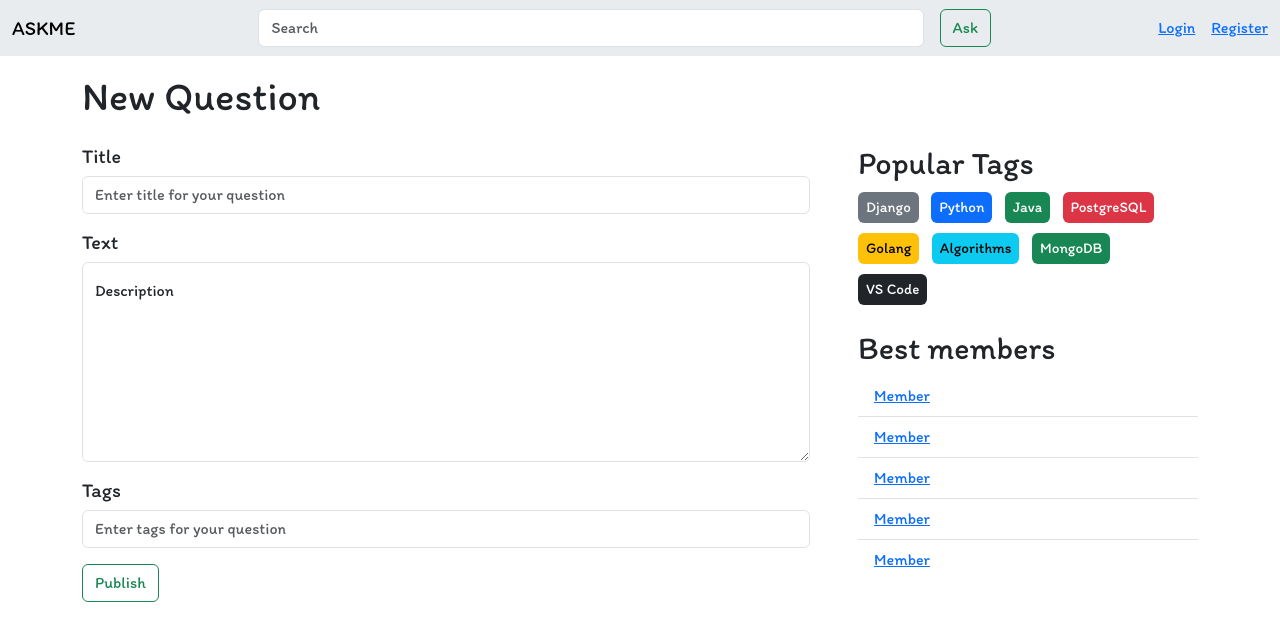
After one commit to vcreatorv/askme-nagapetyan, a Python web app: template templates/question.html in a window 1280 px wide. The commit adds this page. Shown: the top 641 px of the page. Run offline with Jinja, Linux system fonts and the light colour scheme; the template is opened without the code that fills it, so the values that code supplies are empty.

Commit message:
made tags refs, added question page

```diff
--- /dev/null
+++ b/templates/question.html
@@ -0,0 +1,109 @@
+<!doctype html>
+<html lang="en">
+
+<head>
+    <meta charset="utf-8">
+    <meta name="viewport" content="width=device-width, initial-scale=1">
+    <title>Bootstrap demo</title>
+    <link rel="stylesheet" href="../static/css/bootstrap.min.css">
+    <link rel="preconnect" href="https://fonts.googleapis.com">
+    <link rel="preconnect" href="https://fonts.gstatic.com" crossorigin>
+    <link href="https://fonts.googleapis.com/css2?family=Itim&display=swap" rel="stylesheet">
+
+    <style>
+        .badge {
+            text-decoration: none;
+            font-weight: normal;
+        }
+    </style>
+</head>
+
+<body>
+    <nav class="navbar navbar-expand-lg bg-body-secondary">
+        <div class="container-fluid">
+            <div class="d-flex w-100 justify-content-between align-items-center">
+                <a class="navbar-brand" href="#">ASKME</a>
+
+                <button class="navbar-toggler" type="button" data-bs-toggle="collapse"
+                    data-bs-target="#navbarSupportedContent" aria-controls="navbarSupportedContent"
+                    aria-expanded="false" aria-label="Toggle navigation">
+                    <span class="navbar-toggler-icon"></span>
+                </button>
+
+                <form class="col-7 d-flex" role="search">
+                    <input class=" form-control me-3" type="search" placeholder="Search" aria-label="Search">
+                    <button class="btn btn-outline-success" type="submit">Ask</button>
+                </form>
+
+                <div class="d-flex flex-row gap-3">
+                    <a href="#">Login</a>
+                    <a href="#">Register</a>
+                </div>
+            </div>
+        </div>
+    </nav>
+
+    <main class="container mt-3">
+        <div class="d-flex gap-3 mb-3 align-items-center">
+            <h1>New Question</h1>
+        </div>
+
+        <div class="row gx-5">
+            <div class="col-8">
+                    <div class="col mb-3">
+                        <h5 class="card-title mb-2">Title</h5>
+                        <input class="form-control" type="text" placeholder="Enter title for your question" aria-label="question title">
+                    </div>
+
+                    <div class="col mb-3">
+                        <h5 class="card-text mb-2">Text</h5>
+                        <div class="form-floating p-0">
+                            <textarea class="form-control" placeholder="Leave your text here" id="floatingTextarea2" style="height: 200px"></textarea>
+                            <label for="floatingTextarea2">Description</label>
+                        </div>
+                    </div>
+
+                    <div class="col mb-3">
+                        <h5 class="card-tags mb-2">Tags</h5>
+                        <input class="form-control" type="text" placeholder="Enter tags for your question" aria-label="question tags">
+                    </div>
+
+                    <button type="button" class="col btn btn-outline-success">Publish</button>
+            </div>
+
+            <div class="col-4">
+                <section class="mb-3">
+                    <h2>Popular Tags</h2>
+                    <div class="fs-5 fw-normal">
+                        <a href="#" class="badge text-bg-secondary  mb-2 me-2 p-2">Django</a>
+                        <a href="#" class="badge text-bg-primary mb-2 me-2 p-2">Python</a>
+                        <a href="#" class="badge text-bg-success mb-2 me-2 p-2">Java</a>
+                        <a href="#" class="badge text-bg-danger  mb-2 me-2 p-2">PostgreSQL</a>
+                        <a href="#" class="badge text-bg-warning  mb-2 me-2 p-2">Golang</a>
+                        <a href="#" class="badge text-bg-info  mb-2 me-2 p-2">Algorithms</a>
+                        <a href="#" class="badge text-bg-success  mb-2 me-2 p-2">MongoDB</a>
+                        <a href="#" class="badge text-bg-dark  mb-2 me-2 p-2">VS Code</a>
+                    </div>
+                </section>
+
+                <section>
+                    <h2>Best members</h2>
+                    <div>
+                        <ul class="list-group list-group-flush">
+                            <li class="list-group-item"><a href="#">Member</a></li>
+                            <li class="list-group-item"><a href="#">Member</a></li>
+                            <li class="list-group-item"><a href="#">Member</a></li>
+                            <li class="list-group-item"><a href="#">Member</a></li>
+                            <li class="list-group-item"><a href="#">Member</a></li>
+                        </ul>
+                    </div>
+                </section>
+
+            </div>
+
+        </div>
+    </main>
+    <script src="../static/js/bootstrap.min.js"></script>
+</body>
+
+</html>
```
Also changed, not shown: templates/index.html (+17 -10 lines).
